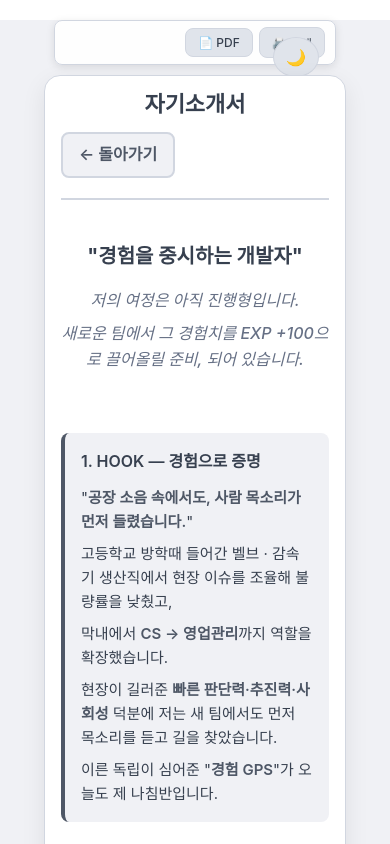
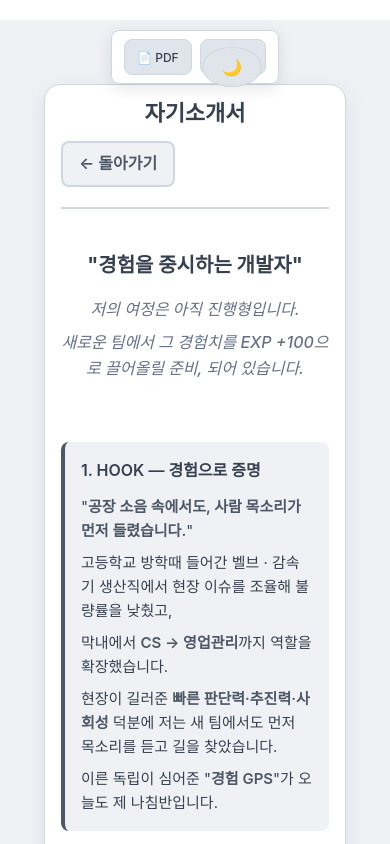
Before and after one commit to noooopa/kim-hoyoung-resume, a React (Vite) app: page /#/statement in a window 390 px wide. Shown: the top 844 px of the page. Built offline with nearby package versions, Linux system fonts and the light colour scheme; a web font is replaced by a local one.

Commit message:
Update App.css styling

```diff
--- a/src/App.css
+++ b/src/App.css
@@ -63,6 +63,13 @@ body.dark-theme {
   border-color: var(--dark-border);
 }
 
+/* 다크 테마에서 버튼 컨테이너 스타일 */
+.dark-theme .top-buttons-container {
+  background: rgba(32, 37, 49, 0.95);
+  border-color: var(--dark-border);
+  box-shadow: 0 4px 16px rgba(0, 0, 0, 0.3);
+}
+
 /* 페이지 컨테이너 */
 .page-container {
   max-width: 1000px;
@@ -72,20 +79,23 @@ body.dark-theme {
 
 /* 상단 버튼 영역 컨테이너 */
 .top-buttons-container {
-  position: relative;
+  position: sticky;
+  top: 20px;
+  z-index: 100;
   display: flex;
-  justify-content: flex-end;
+  justify-content: center;
   align-items: center;
-  gap: 8px;
-  margin-bottom: 0;
-  padding: 8px 12px;
-  flex-wrap: nowrap;
-  flex-direction: row;
-  background: rgba(255, 255, 255, 0.9);
-  backdrop-filter: blur(10px);
+  gap: 12px;
+  margin-bottom: 24px;
+  padding: 12px 16px;
+  background: rgba(255, 255, 255, 0.95);
+  backdrop-filter: blur(15px);
   border-radius: var(--radius-sm);
-  box-shadow: 0 2px 8px rgba(0, 0, 0, 0.1);
+  box-shadow: 0 4px 16px rgba(0, 0, 0, 0.1);
   border: 1px solid var(--light-border);
+  max-width: fit-content;
+  margin-left: auto;
+  margin-right: auto;
 }
 
 
@@ -119,17 +129,20 @@ body.dark-theme {
   background: var(--light-bg-tertiary);
   border: 1px solid var(--light-border);
   border-radius: var(--radius-sm);
-  padding: 8px 16px;
+  padding: 10px 18px;
   font-size: 14px;
+  font-weight: 500;
   cursor: pointer;
   transition: var(--transition);
   display: flex;
   align-items: center;
   justify-content: center;
-  gap: 4px;
+  gap: 6px;
   color: var(--light-text-primary);
   white-space: nowrap;
-  min-width: fit-content;
+  min-width: 80px;
+  height: 40px;
+  flex-shrink: 0;
 }
 
 .dark-theme .pdf-button,
@@ -701,16 +714,20 @@ body.dark-theme {
 
   /* 모바일에서 버튼 영역 조정 */
   .top-buttons-container {
-    margin: 10px;
-    padding: 6px 10px;
-    gap: 6px;
+    margin: 10px auto;
+    padding: 8px 12px;
+    gap: 8px;
+    position: relative;
+    top: 10px;
   }
 
   .pdf-button,
   .print-button,
   .theme-toggle {
-    padding: 6px 12px;
+    padding: 8px 12px;
     font-size: 12px;
+    min-width: 60px;
+    height: 36px;
   }
 
   .section {
```
